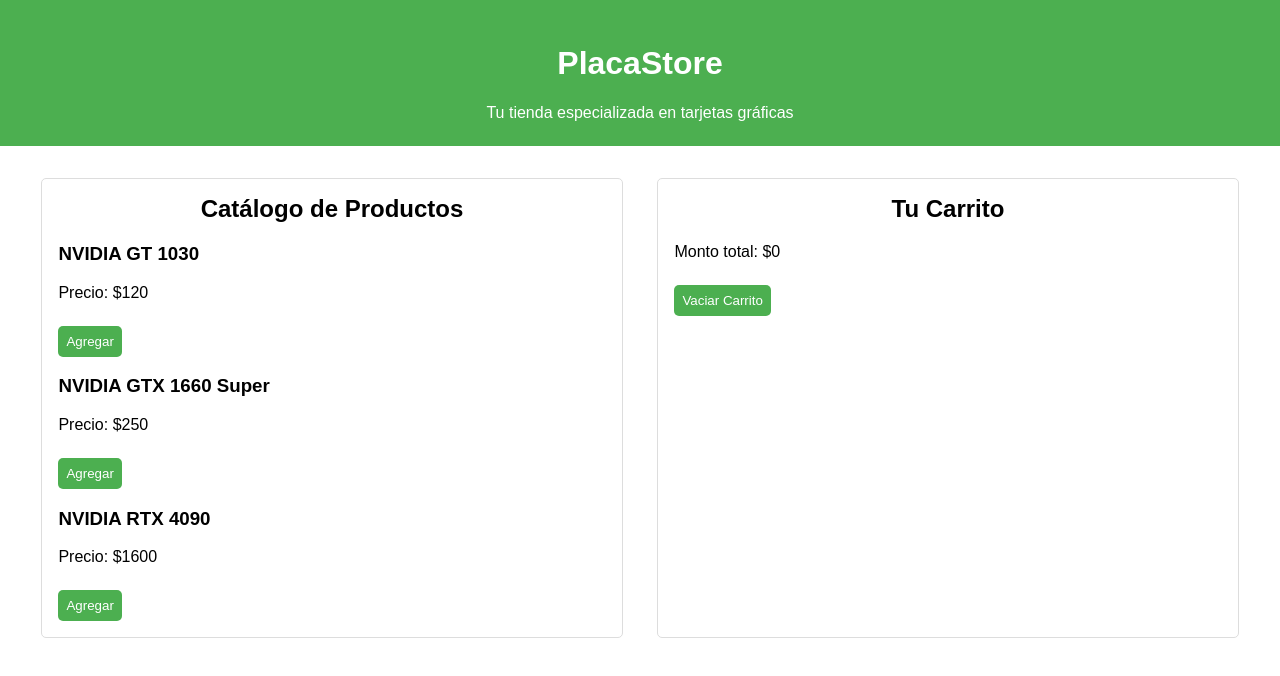
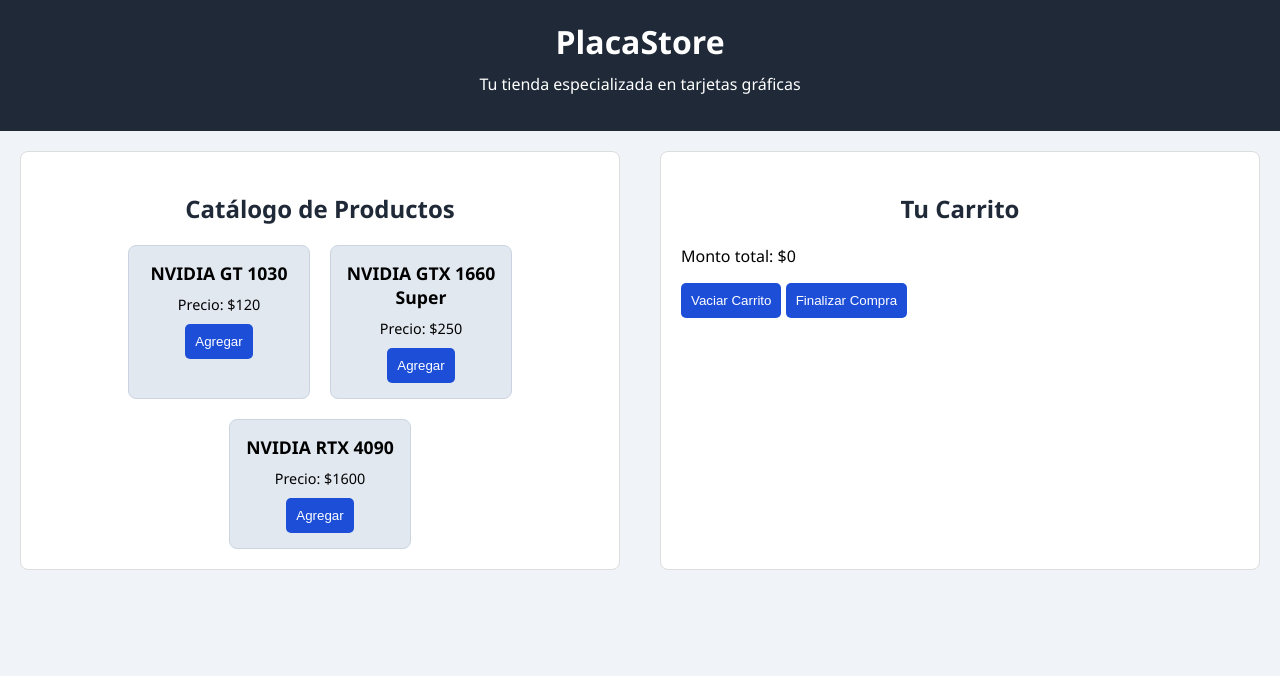
Before and after one commit to JulianMatt/Entrega2JS, a plain HTML site: page index.html in a window 1280 px wide. Drawn offline with Linux system fonts and the light colour scheme; some packages are replaced by stand-ins of ours; a script that the page names is missing.

Commit message:
first commit

```diff
--- a/index.html
+++ b/index.html
@@ -1,10 +1,11 @@
 <!DOCTYPE html>
 <html lang="es">
   <head>
-    <meta charset="UTF-8">
-    <meta name="viewport" content="width=device-width, initial-scale=1.0">
+    <meta charset="UTF-8" />
+    <meta name="viewport" content="width=device-width, initial-scale=1.0" />
     <title>PlacaStore</title>
-    <link rel="stylesheet" href="styles.css">
+    <link rel="stylesheet" href="styles.css" />
+    <script src="https://cdn.jsdelivr.net/npm/sweetalert2@11"></script>
   </head>
   <body>
     <header>
@@ -23,6 +24,7 @@
         <ul id="items-carrito"></ul>
         <p id="monto-total">Monto total: $0</p>
         <button id="boton-vaciar">Vaciar Carrito</button>
+        <button id="boton-comprar">Finalizar Compra</button>
       </section>
     </main>
 
--- a/script.js
+++ b/script.js
@@ -35,13 +35,13 @@
   }
 }
 
+const carrito = new Carrito();
+
 const productosDisponibles = [
-    new Producto(1, "NVIDIA GT 1030", 120),
-    new Producto(2, "NVIDIA GTX 1660 Super", 250),
-    new Producto(3, "NVIDIA RTX 4090", 1600)
+  { id: 1, nombre: "NVIDIA GT 1030", precio: 120 },
+  { id: 2, nombre: "NVIDIA GTX 1660 Super", precio: 250 },
+  { id: 3, nombre: "NVIDIA RTX 4090", precio: 1600 },
 ];
-
-const carrito = new Carrito();
 
 function mostrarProductos() {
   const contenedorProductos = document.getElementById("lista-productos");
@@ -50,7 +50,6 @@
   productosDisponibles.forEach((producto) => {
     const divProducto = document.createElement("div");
     divProducto.classList.add("producto");
-
     divProducto.innerHTML = `
             <h3>${producto.nombre}</h3>
             <p>Precio: $${producto.precio}</p>
@@ -65,8 +64,6 @@
   const montoTotal = document.getElementById("monto-total");
 
   contenedorCarrito.innerHTML = "";
-    let total = carrito.obtenerTotal();
-
   carrito.items.forEach((item, index) => {
     const li = document.createElement("li");
     li.innerHTML = `
@@ -76,7 +73,7 @@
     contenedorCarrito.appendChild(li);
   });
 
-    montoTotal.textContent = `Monto total: $${total}`;
+  montoTotal.textContent = `Monto total: $${carrito.obtenerTotal()}`;
 }
 
 function agregarAlCarrito(idProducto) {
@@ -95,5 +92,15 @@
   mostrarCarrito();
 });
 
+document.getElementById("boton-comprar").addEventListener("click", () => {
+  if (carrito.items.length > 0) {
+    Swal.fire("Compra realizada", "Gracias por tu compra!", "success");
+    carrito.vaciarCarrito();
+    mostrarCarrito();
+  } else {
+    Swal.fire("Carrito vacío", "Agrega productos antes de comprar.", "error");
+  }
+});
+
 mostrarProductos();
 mostrarCarrito();
--- a/styles.css
+++ b/styles.css
@@ -1,78 +1,95 @@
-/* General */
 body {
-    font-family: Arial, sans-serif;
+  font-family: "Segoe UI", sans-serif;
+  background-color: #f0f4f8;
   margin: 0;
   padding: 0;
-    box-sizing: border-box;
 }
 
 header {
-    background-color: #4CAF50;
-    color: white;
+  background-color: #1f2937;
+  color: #ffffff;
   text-align: center;
-    padding: 1.5rem 0;
+  padding: 20px;
+}
+
+header h1 {
+  margin: 0;
+  font-size: 2rem;
 }
 
 header p {
-    margin: 0.5rem 0 0;
+  margin-top: 10px;
+  font-size: 1rem;
 }
 
 main {
   display: flex;
-    justify-content: space-around;
-    margin: 2rem;
-    gap: 1rem;
+  justify-content: space-between;
+  padding: 20px;
+  gap: 20px;
 }
 
 section {
+  background-color: #ffffff;
+  border: 1px solid #ddd;
+  border-radius: 8px;
+  padding: 20px;
   width: 45%;
-    padding: 1rem;
-    border: 1px solid #ddd;
-    border-radius: 5px;
 }
 
 h2 {
-    margin-top: 0;
   text-align: center;
+  margin-bottom: 20px;
+  color: #1f2937;
 }
 
-#products-container {
+#lista-productos {
   display: flex;
   flex-wrap: wrap;
-    gap: 1rem;
+  gap: 20px;
   justify-content: center;
 }
 
-.product {
-    border: 1px solid #ddd;
-    padding: 1rem;
-    border-radius: 5px;
+.producto {
+  background-color: #e2e8f0;
+  border: 1px solid #cbd5e1;
+  border-radius: 8px;
+  padding: 15px;
   text-align: center;
   width: 150px;
-    background-color: #f9f9f9;
+}
+
+.producto h3 {
+  font-size: 1.1rem;
+  margin: 0;
+}
+
+.producto p {
+  font-size: 0.9rem;
+  margin: 10px 0;
 }
 
 button {
-    background-color: #4CAF50;
+  background-color: #1d4ed8;
   color: white;
   border: none;
-    padding: 0.5rem;
-    margin-top: 0.5rem;
+  border-radius: 5px;
+  padding: 10px;
   cursor: pointer;
-    border-radius: 5px;
 }
 
 button:hover {
-    background-color: #45a049;
+  background-color: #2563eb;
 }
 
-#cart-items {
+#items-carrito {
   list-style: none;
   padding: 0;
 }
 
-#cart-items li {
+#items-carrito li {
   display: flex;
   justify-content: space-between;
-    margin-bottom: 0.5rem;
+  margin-bottom: 10px;
+  font-size: 0.9rem;
 }
```
Lines whose indentation alone changed are shown as unchanged.
